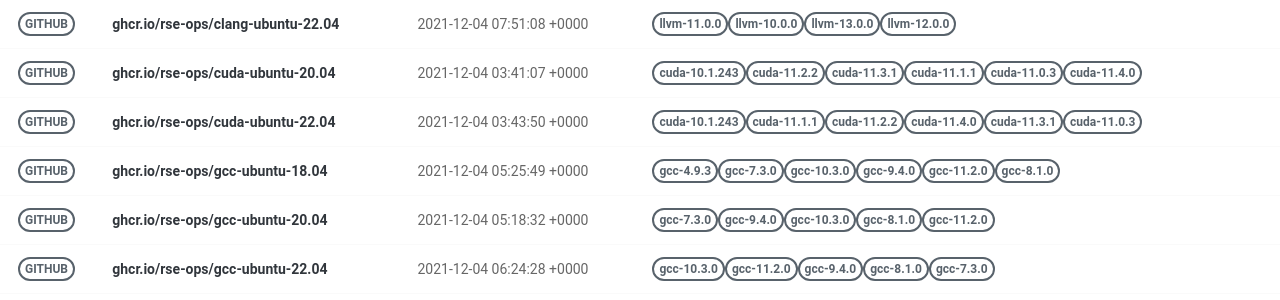
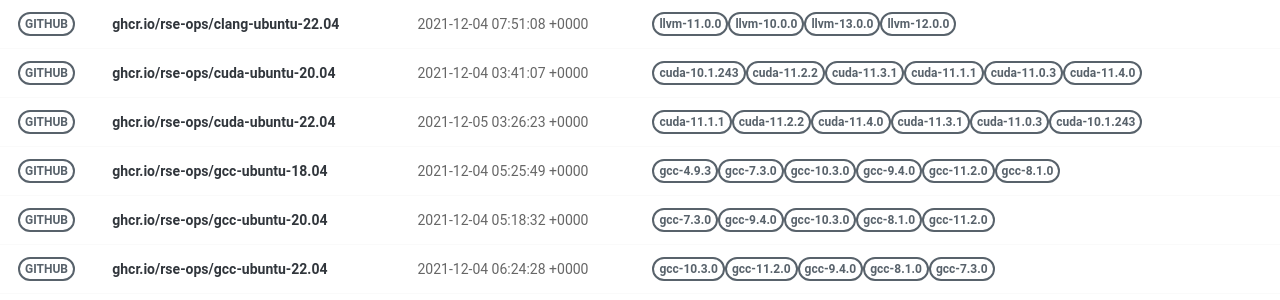
Before and after one commit to rse-ops/docker-images, a Jekyll site: the page built from pages/index.md, in a window 1280 px wide. Shown: the part 228-528 px from the top of the page. Built offline with Jekyll 4.4.1, drawn with Linux system fonts in a browser that asks for light colours; nearby versions of some CDN libraries.

Commit message:
Automated push to update library 2021-12-05

```diff
--- a/_library/ghcr.io-rse-ops-cuda-ubuntu-22.04.md
+++ b/_library/ghcr.io-rse-ops-cuda-ubuntu-22.04.md
@@ -1,14 +1,11 @@
 ---
 layout: container
 name: ghcr.io/rse-ops/cuda-ubuntu-22.04
-updated_at: 2021-12-04 03:43:50.796669
+updated_at: 2021-12-05 03:26:23.667466
 
 
 container_url: https://github.com/orgs/rse-ops/packages/container/package/cuda-ubuntu-22.04
 versions:
- - tag: cuda-10.1.243
-   dockerfile: https://github.com/rse-ops/docker-images/blob/main/ubuntu/cuda/Dockerfile
-   manifest: https://crane.ggcr.dev/manifest/ghcr.io/rse-ops/cuda-ubuntu-22.04:cuda-10.1.243
  - tag: cuda-11.1.1
    dockerfile: https://github.com/rse-ops/docker-images/blob/main/ubuntu/cuda/Dockerfile
    manifest: https://crane.ggcr.dev/manifest/ghcr.io/rse-ops/cuda-ubuntu-22.04:cuda-11.1.1
```
Also changed, not shown: other parts of _library/ghcr.io-rse-ops-cuda-ubuntu-22.04.md (+3 -0 lines).
